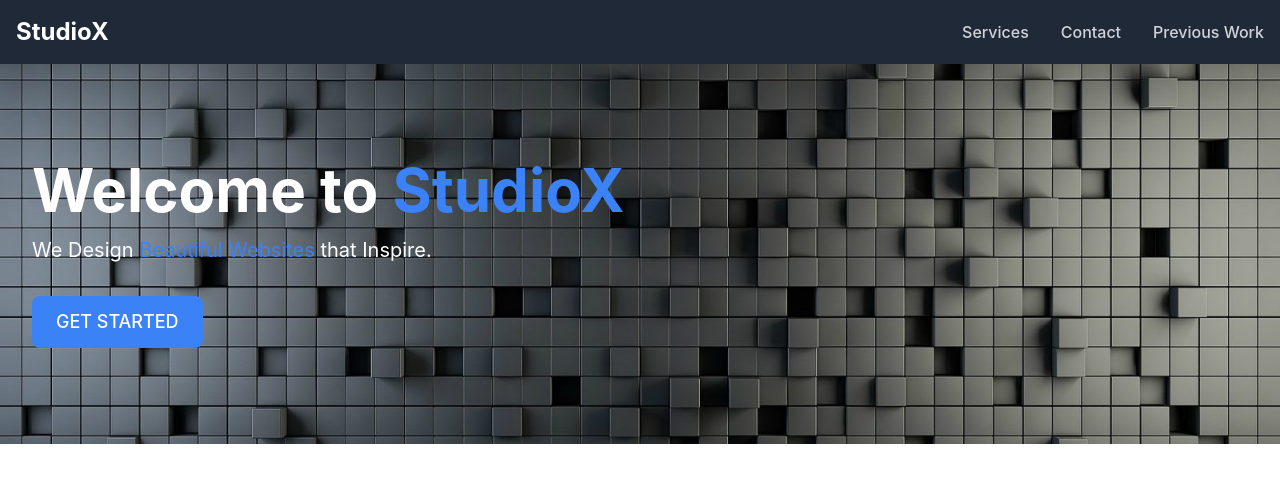
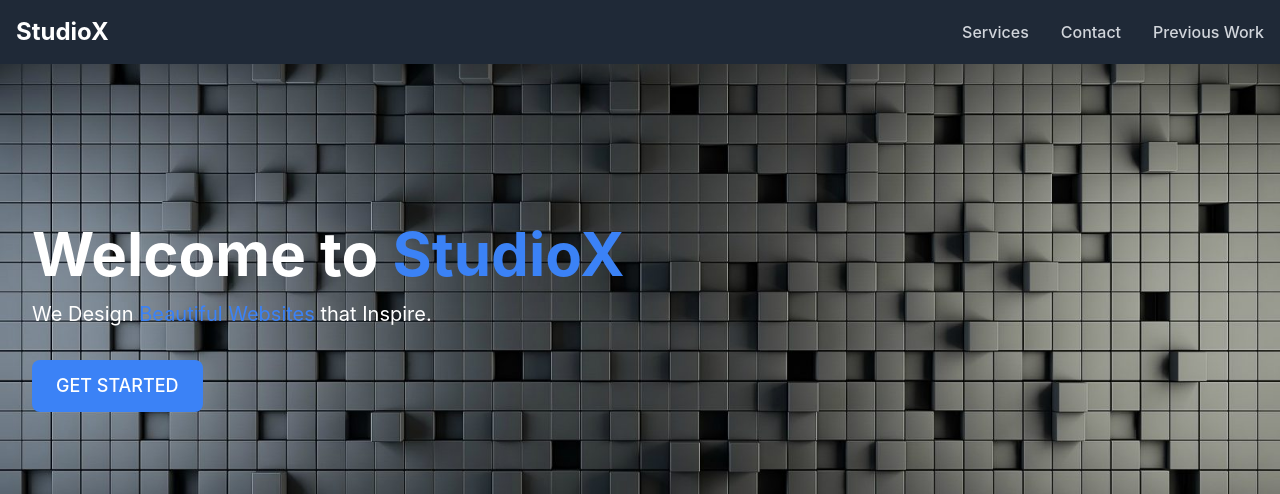
Before and after one commit to MaxRoos04/StudioX, a React (Create React App) app in the folder studiox/: page / in a window 1280 px wide. Shown: the top 494 px of the page. Built offline with nearby package versions, Linux system fonts and the light colour scheme.

Commit message:
Changed headers padding
- Header looks much nicer now

```diff
--- a/studiox/src/components/Header.js
+++ b/studiox/src/components/Header.js
@@ -5,7 +5,7 @@
 const Header = () => {
   return (
     <header className="relative bg-gray-900 overflow-hidden">
-      <div className="relative z-10 px-4 py-24 mx-auto max-w-7xl sm:px-6 lg:px-8">
+      <div className="relative z-10 px-4 py-40 mx-auto max-w-7xl sm:px-6 lg:px-8">
         <h1 className="text-5xl font-bold text-white leading-tight sm:text-6xl">
           Welcome to <span className="text-blue-500">StudioX</span>
         </h1>
```
